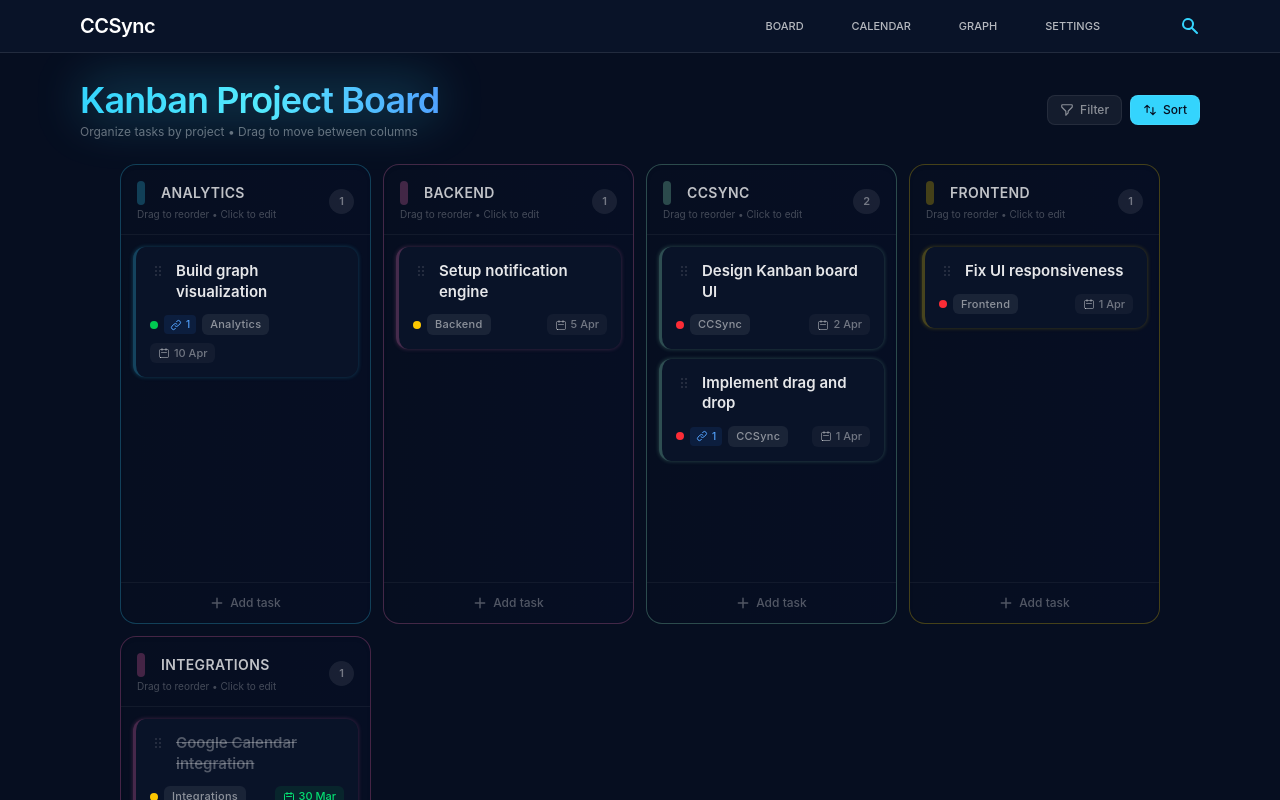
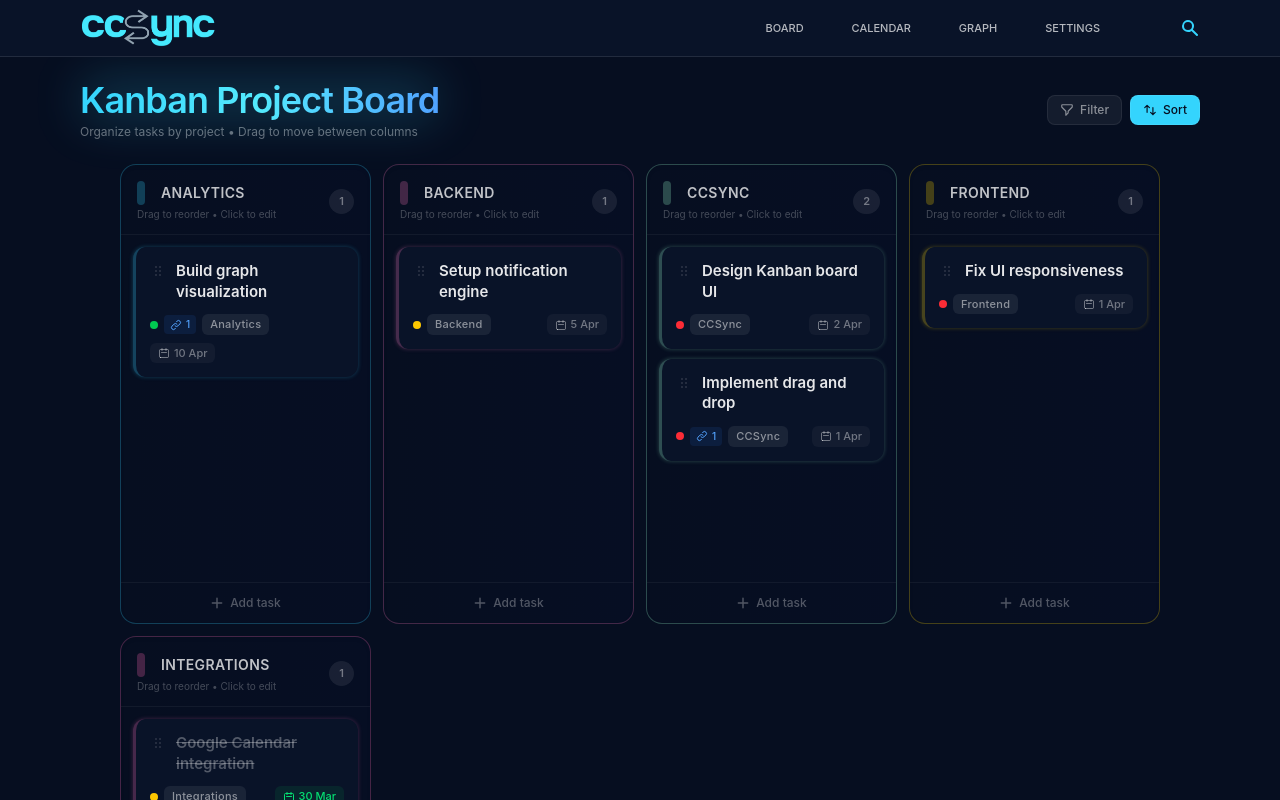
Before and after one commit to Neeraj-gagat/ccsync-prototype, a React (Vite) app: page / in a window 1280 px wide. Shown: the top 800 px of the page. Built offline with nearby package versions, Linux system fonts and the light colour scheme.

Commit message:
added logo

```diff
--- a/src/components/Appbar.tsx
+++ b/src/components/Appbar.tsx
@@ -11,11 +11,12 @@ export const AppBar = () => {
 
   return (
     <div className="w-full bg-[#091328] border-b border-white/10 fixed top-0 left-0 z-50">
-      <div className="flex justify-between items-center px-20 py-3">
+      <div className="flex justify-between items-center px-20 py-2">
 
-        <h1 className="text-white text-xl font-semibold tracking-tight">
+        {/* <h1 className="text-white text-xl font-semibold tracking-tight">
           CCSync
-        </h1>
+        </h1> */}
+        <img src="/logo.png" className="h-10" alt="logo" />
 
         <div className=" flex justify-between items-center gap-18">
           <div className="flex items-center gap-8 text-[11px] font-medium uppercase">
```
Also changed, not shown: public/logo.png (added).
